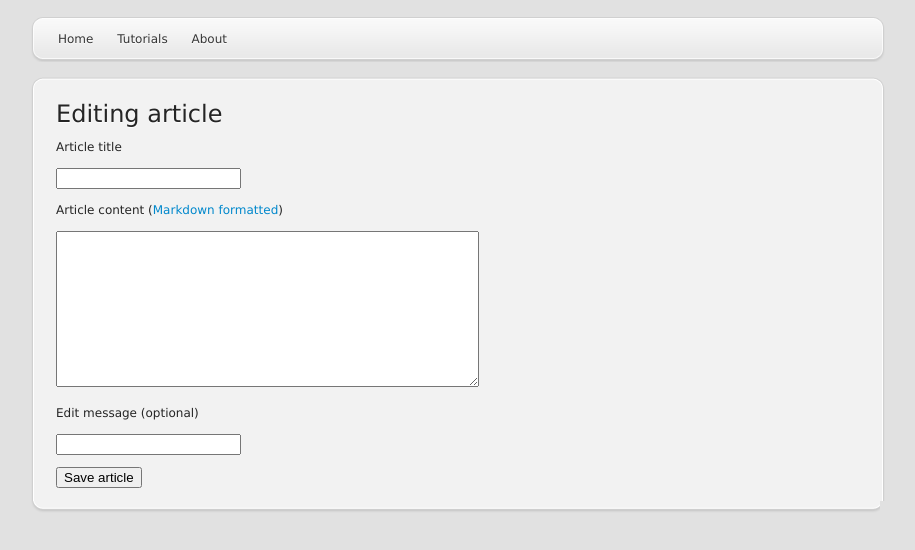
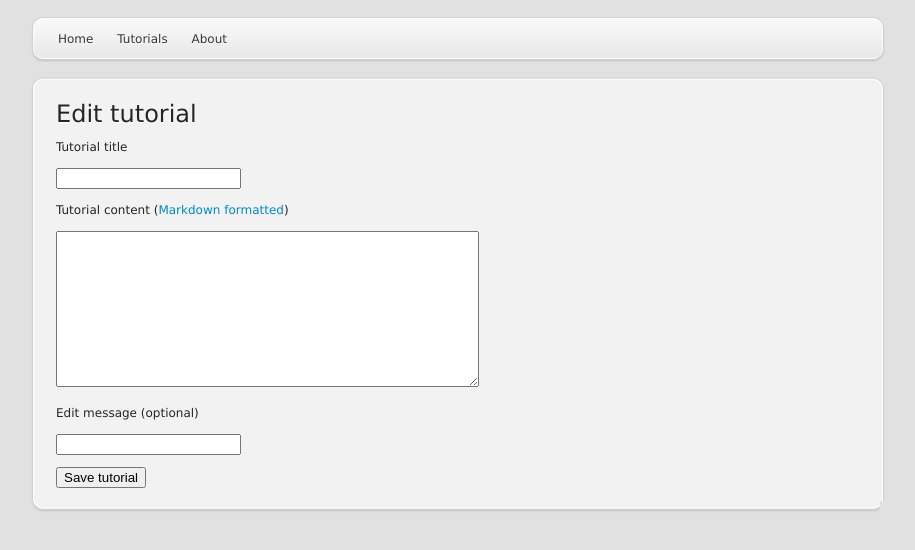
Before and after one commit to littke/simpleeditions, a Python web app: template src/templates/article_edit.html in a window 1280 px wide. Shown: the part 108-658 px from the top of the page, without its empty margins (179-1094 px from the left). Run offline with Jinja, Linux system fonts and the light colour scheme; the template is opened without the code that fills it, so the values that code supplies are empty.

Commit message:
Renamed 'article' to 'tutorial' in the instruction texts

```diff
--- a/src/templates/article_edit.html
+++ b/src/templates/article_edit.html
@@ -3,15 +3,15 @@
 {% block page_content %}
     <div class="contentbox_top"></div>
     <div class="contentbox_middle">
-        <h1>Editing article</h1>
+        <h1>Edit tutorial</h1>
         <form action="{{ request.path }}" method="post">
-            <p>Article title</p>
+            <p>Tutorial title</p>
             <p><input name="title" type="text" value="{{ article.title }}" /></p>
-            <p>Article content (<a href="http://daringfireball.net/projects/markdown/syntax">Markdown formatted</a>)</p>
+            <p>Tutorial content (<a href="http://daringfireball.net/projects/markdown/syntax">Markdown formatted</a>)</p>
             <p><textarea cols="50" name="content" rows="10">{{ article.content }}</textarea></p>
             <p>Edit message (optional)</p>
             <input name="message" type="text" />
-            <p><input type="submit" value="Save article" />
+            <p><input type="submit" value="Save tutorial" />
         </form>
     </div>
     <div class="contentbox_bottom"></div>
--- a/src/templates/home.html
+++ b/src/templates/home.html
@@ -11,7 +11,7 @@
         <h1>Popular tutorials</h1>
         <p>Consectetur Apple adipisicing elit, sed do eiusmod incididunt ut labore et dolore magna aliqua Shenzhen. Ut enim ad minim veniam, quis nostrud no multi-tasking ullamco laboris nisi ut aliquip iPad ex ea commodo consequat. Duis aute irure dolor iPad in reprehenderit in voluptate velit esse CEO Steve Jobs dolore eu fugiat nulla pariatur. Windows 7 ha ha ha. Excepteur sint occaecat battery life non proident, iPad in culpa qui officia deserunt mollit anim id est laborum.</p>
         {% if user %}
-        <p><a href="/new">Write an article</a>!</p>
+        <p><a href="/new">Write a tutorial</a>!</p>
         {% endif %}
     </div>
     <div class="contentbox_bottom"></div>
```
Also changed, not shown: src/templates/article_new.html (+5 -5 lines).
